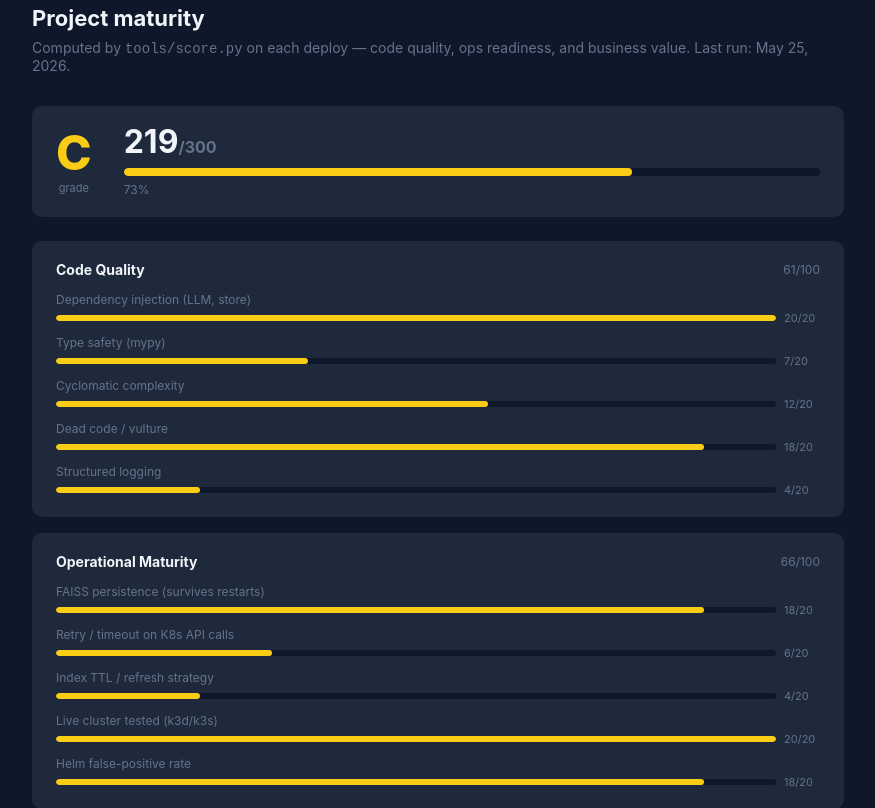
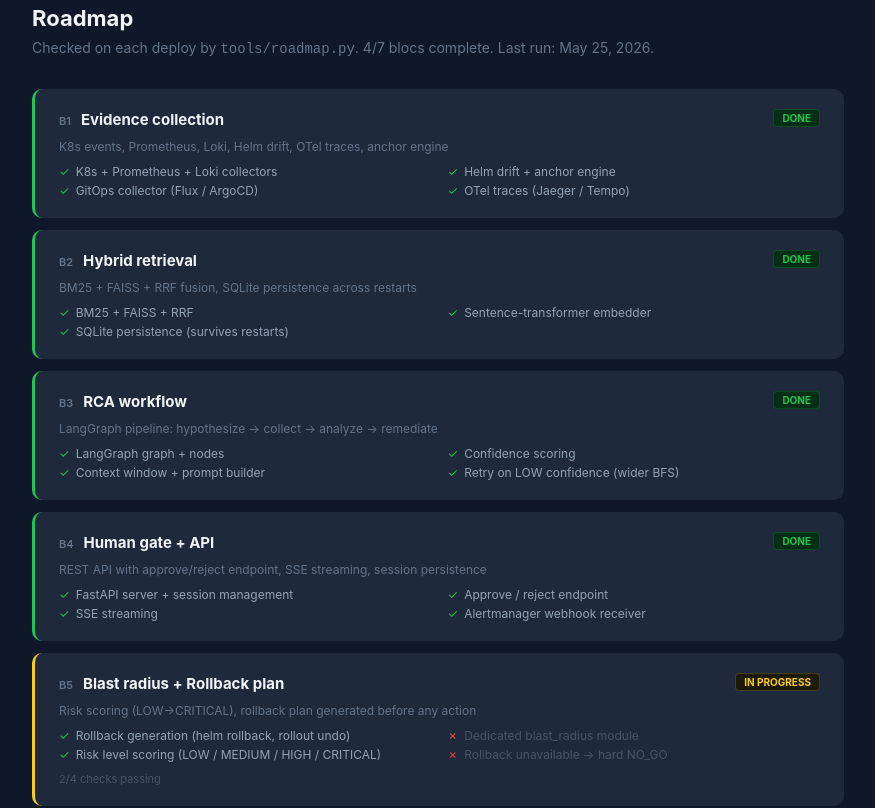
Before and after one commit to a1h8/kube-verdict, a React (Vite) app in the folder dashboard/: page / in a window 1280 px wide. Shown: the part 3780-4588 px from the top of the page, without its empty margins (202-1077 px from the left). Built offline with nearby package versions, Linux system fonts and the light colour scheme.

Commit message:
feat(dashboard): replace scorecard with deterministic roadmap (B1–B7) (#41)

```diff
--- a/dashboard/src/App.jsx
+++ b/dashboard/src/App.jsx
@@ -1,5 +1,5 @@
 import { useState } from "react";
-import SCORES_DATA from "./scores.json";
+import ROADMAP_DATA from "./roadmap.json";
 
 // ── constants ──────────────────────────────────────────────────────────────────
 
@@ -85,25 +85,12 @@ const INCIDENT_SUMMARY = `══════════════════
   Approve and apply remediation? [approve/reject]: approve
   ✓ Remediation approved — commands above should be applied.`;
 
-// ── score data (generated by tools/score.py) ──────────────────────────────────
+// ── roadmap data (generated by tools/roadmap.py) ──────────────────────────────
 
-const CATEGORIES    = SCORES_DATA.categories;
-const SCORES_DATE   = new Date(SCORES_DATA.generated_at).toLocaleDateString("en-US", {
+const ROADMAP_BLOCS = ROADMAP_DATA.blocs;
+const ROADMAP_DATE  = new Date(ROADMAP_DATA.generated_at).toLocaleDateString("en-US", {
   year: "numeric", month: "short", day: "numeric",
 });
-
-const ALL_CRITERIA = CATEGORIES.flatMap((c) => c.criteria);
-const SCORE = ALL_CRITERIA.reduce((s, c) => s + c.current, 0);
-const MAX_SCORE = ALL_CRITERIA.reduce((s, c) => s + c.max, 0);
-
-function grade(score) {
-  const pct = score / MAX_SCORE;
-  if (pct >= 0.9) return { label: "A", color: "#21c354" };
-  if (pct >= 0.75) return { label: "B", color: "#4ade80" };
-  if (pct >= 0.6) return { label: "C", color: "#facc15" };
-  if (pct >= 0.45) return { label: "D", color: "#fb923c" };
-  return { label: "F", color: "#f87171" };
-}
 
 // ── style helpers ──────────────────────────────────────────────────────────────
 
@@ -136,35 +123,6 @@ const T = {
   },
 };
 
-function Bar({ value, max, color }) {
-  const pct = Math.round((value / max) * 100);
-  return (
-    <div style={{ display: "flex", alignItems: "center", gap: 8 }}>
-      <div
-        style={{
-          flex: 1,
-          height: 6,
-          background: "#0f172a",
-          borderRadius: 3,
-          overflow: "hidden",
-        }}
-      >
-        <div
-          style={{
-            width: `${pct}%`,
-            height: "100%",
-            background: color,
-            borderRadius: 3,
-            transition: "width 0.4s ease",
-          }}
-        />
-      </div>
-      <span style={{ fontSize: 11, color: "#64748b", minWidth: 36 }}>
-        {value}/{max}
-      </span>
-    </div>
-  );
-}
 
 function Btn({ href, children, primary, external = true }) {
   const [hovered, setHovered] = useState(false);
@@ -472,120 +430,107 @@ function Limitations() {
   );
 }
 
-function ProjectMaturity() {
-  const g = grade(SCORE);
-  const pct = Math.round((SCORE / MAX_SCORE) * 100);
+const STATUS_META = {
+  DONE:        { label: "DONE",        color: "#21c354", bg: "#052e16" },
+  IN_PROGRESS: { label: "IN PROGRESS", color: "#facc15", bg: "#1c1a05" },
+  TODO:        { label: "TODO",        color: "#475569", bg: "#0f172a" },
+};
+
+function Roadmap() {
+  const done = ROADMAP_BLOCS.filter((b) => b.status === "DONE").length;
+  const total = ROADMAP_BLOCS.length;
 
   return (
     <div style={{ ...T.section, borderBottom: "1px solid #1e293b" }}>
       <div style={T.wrap}>
-        <h2 style={T.h2}>Project maturity</h2>
+        <h2 style={T.h2}>Roadmap</h2>
         <p style={T.sub}>
-          Computed by <code>tools/score.py</code> on each deploy — code quality,
-          ops readiness, and business value. Last run: {SCORES_DATE}.
+          Checked on each deploy by <code>tools/roadmap.py</code>. {done}/{total} blocs
+          complete. Last run: {ROADMAP_DATE}.
         </p>
 
-        <div
-          style={{
-            display: "flex",
-            alignItems: "center",
-            gap: 32,
-            ...T.card,
-            marginBottom: 24,
-          }}
-        >
-          <div style={{ textAlign: "center" }}>
-            <div
-              style={{
-                fontSize: 48,
-                fontWeight: 800,
-                color: g.color,
-                lineHeight: 1,
-              }}
-            >
-              {g.label}
-            </div>
-            <div style={{ fontSize: 11, color: "#64748b", marginTop: 4 }}>
-              grade
-            </div>
-          </div>
-          <div style={{ flex: 1 }}>
-            <div
-              style={{
-                fontSize: 32,
-                fontWeight: 700,
-                color: "#f1f5f9",
-                lineHeight: 1,
-              }}
-            >
-              {SCORE}
-              <span style={{ fontSize: 16, color: "#64748b" }}>
-                /{MAX_SCORE}
-              </span>
-            </div>
-            <div style={{ marginTop: 10 }}>
+        <div style={{ display: "grid", gap: 12 }}>
+          {ROADMAP_BLOCS.map((bloc) => {
+            const meta    = STATUS_META[bloc.status];
+            const passed  = bloc.checks.filter((c) => c.done).length;
+            return (
               <div
+                key={bloc.id}
                 style={{
-                  height: 8,
-                  background: "#0f172a",
-                  borderRadius: 4,
-                  overflow: "hidden",
+                  ...T.card,
+                  borderLeft: `3px solid ${meta.color}`,
                 }}
               >
                 <div
                   style={{
-                    width: `${pct}%`,
-                    height: "100%",
-                    background: g.color,
-                    borderRadius: 4,
-                  }}
-                />
-              </div>
-              <div style={{ fontSize: 12, color: "#64748b", marginTop: 6 }}>
-                {pct}%
-              </div>
-            </div>
-          </div>
-        </div>
-
-        <div style={{ display: "grid", gap: 16 }}>
-          {CATEGORIES.map((cat) => {
-            const catScore = cat.criteria.reduce((s, c) => s + c.current, 0);
-            return (
-              <div key={cat.name} style={T.card}>
-                <div
-                  style={{
                     display: "flex",
+                    alignItems: "flex-start",
                     justifyContent: "space-between",
-                    alignItems: "center",
-                    marginBottom: 14,
+                    gap: 12,
+                    marginBottom: 10,
                   }}
                 >
+                  <div>
+                    <span style={{ fontSize: 11, color: "#64748b", fontWeight: 600 }}>
+                      {bloc.id}
+                    </span>
+                    <span
+                      style={{
+                        fontSize: 15,
+                        fontWeight: 700,
+                        color: "#f1f5f9",
+                        marginLeft: 10,
+                      }}
+                    >
+                      {bloc.title}
+                    </span>
+                  </div>
                   <span
-                    style={{ fontSize: 14, fontWeight: 700, color: "#f1f5f9" }}
+                    style={{
+                      fontSize: 10,
+                      fontWeight: 700,
+                      padding: "2px 8px",
+                      borderRadius: 4,
+                      color: meta.color,
+                      background: meta.bg,
+                      border: `1px solid ${meta.color}33`,
+                      whiteSpace: "nowrap",
+                      flexShrink: 0,
+                    }}
                   >
-                    {cat.name}
-                  </span>
-                  <span style={{ fontSize: 12, color: "#64748b" }}>
-                    {catScore}/{cat.max}
+                    {meta.label}
                   </span>
                 </div>
-                <div style={{ display: "grid", gap: 10 }}>
-                  {cat.criteria.map((c) => (
-                    <div key={c.name}>
-                      <div
-                        style={{
-                          fontSize: 12,
-                          color: "#64748b",
-                          marginBottom: 4,
-                        }}
-                      >
-                        {c.name}
-                      </div>
-                      <Bar value={c.current} max={c.max} color={g.color} />
+
+                <p style={{ fontSize: 12, color: "#64748b", marginBottom: 10 }}>
+                  {bloc.description}
+                </p>
+
+                <div style={{ display: "grid", gridTemplateColumns: "1fr 1fr", gap: "4px 16px" }}>
+                  {bloc.checks.map((chk) => (
+                    <div
+                      key={chk.label}
+                      style={{
+                        display: "flex",
+                        alignItems: "center",
+                        gap: 6,
+                        fontSize: 12,
+                        color: chk.done ? "#94a3b8" : "#475569",
+                      }}
+                    >
+                      <span style={{ color: chk.done ? "#21c354" : "#ef4444", flexShrink: 0 }}>
+                        {chk.done ? "✓" : "✗"}
+                      </span>
+                      {chk.label}
                     </div>
                   ))}
                 </div>
+
+                {bloc.status !== "DONE" && (
+                  <div style={{ fontSize: 11, color: "#475569", marginTop: 10 }}>
+                    {passed}/{bloc.checks.length} checks passing
+                  </div>
+                )}
               </div>
             );
           })}
@@ -661,7 +606,7 @@ export default function App() {
       <Scenarios />
       <HowItWorks />
       <Limitations />
-      <ProjectMaturity />
+      <Roadmap />
       <Footer />
     </div>
   );
--- /dev/null
+++ b/dashboard/src/roadmap.json
@@ -0,0 +1,169 @@
+{
+  "generated_at": "2026-05-25T15:30:01.973896+00:00",
+  "blocs": [
+    {
+      "id": "B1",
+      "title": "Evidence collection",
+      "description": "K8s events, Prometheus, Loki, Helm drift, OTel traces, anchor engine",
+      "checks": [
+        {
+          "label": "K8s + Prometheus + Loki collectors",
+          "done": true
+        },
+        {
+          "label": "Helm drift + anchor engine",
+          "done": true
+        },
+        {
+          "label": "GitOps collector (Flux / ArgoCD)",
+          "done": true
+        },
+        {
+          "label": "OTel traces (Jaeger / Tempo)",
+          "done": true
+        }
+      ],
+      "status": "DONE"
+    },
+    {
+      "id": "B2",
+      "title": "Hybrid retrieval",
+      "description": "BM25 + FAISS + RRF fusion, SQLite persistence across restarts",
+      "checks": [
+        {
+          "label": "BM25 + FAISS + RRF",
+          "done": true
+        },
+        {
+          "label": "Sentence-transformer embedder",
+          "done": true
+        },
+        {
+          "label": "SQLite persistence (survives restarts)",
+          "done": true
+        }
+      ],
+      "status": "DONE"
+    },
+    {
+      "id": "B3",
+      "title": "RCA workflow",
+      "description": "LangGraph pipeline: hypothesize \u2192 collect \u2192 analyze \u2192 remediate",
+      "checks": [
+        {
+          "label": "LangGraph graph + nodes",
+          "done": true
+        },
+        {
+          "label": "Confidence scoring",
+          "done": true
+        },
+        {
+          "label": "Context window + prompt builder",
+          "done": true
+        },
+        {
+          "label": "Retry on LOW confidence (wider BFS)",
+          "done": true
+        }
+      ],
+      "status": "DONE"
+    },
+    {
+      "id": "B4",
+      "title": "Human gate + API",
+      "description": "REST API with approve/reject endpoint, SSE streaming, session persistence",
+      "checks": [
+        {
+          "label": "FastAPI server + session management",
+          "done": true
+        },
+        {
+          "label": "Approve / reject endpoint",
+          "done": true
+        },
+        {
+          "label": "SSE streaming",
+          "done": true
+        },
+        {
+          "label": "Alertmanager webhook receiver",
+          "done": true
+        }
+      ],
+      "status": "DONE"
+    },
+    {
+      "id": "B5",
+      "title": "Blast radius + Rollback plan",
+      "description": "Risk scoring (LOW\u2192CRITICAL), rollback plan generated before any action",
+      "checks": [
+        {
+          "label": "Rollback generation (helm rollback, rollout undo)",
+          "done": true
+        },
+        {
+          "label": "Dedicated blast_radius module",
+          "done": false
+        },
+        {
+          "label": "Risk level scoring (LOW / MEDIUM / HIGH / CRITICAL)",
+          "done": true
+        },
+        {
+          "label": "Rollback unavailable \u2192 hard NO_GO",
+          "done": false
+        }
+      ],
+      "status": "IN_PROGRESS"
+    },
+    {
+      "id": "B6",
+      "title": "Decision Engine",
+      "description": "Beam search paths, Monte Carlo stability, policy gate AUTO / HUMAN_REVIEW / NO_GO",
+      "checks": [
+        {
+          "label": "Beam search + path state machine",
+          "done": false
+        },
+        {
+          "label": "Monte Carlo stability (n=200 sims)",
+          "done": false
+        },
+        {
+          "label": "Policy gate (AUTO / HUMAN_REVIEW / NO_GO)",
+          "done": false
+        },
+        {
+          "label": "Template catalog (community runbooks)",
+          "done": false
+        }
+      ],
+      "status": "TODO"
+    },
+    {
+      "id": "B7",
+      "title": "Distribution",
+      "description": "Helm chart, Artifact Hub listing, one-command quickstart",
+      "checks": [
+        {
+          "label": "Helm chart (Chart.yaml + values.yaml)",
+          "done": true
+        },
+        {
+          "label": "Demo cluster setup (k3d)",
+          "done": true
+        },
+        {
+          "label": "Published to Artifact Hub",
+          "done": false
+        },
+        {
+          "label": "Quickstart < 30 min documented",
+          "done": true
+        }
+      ],
+      "status": "IN_PROGRESS"
+    }
+  ]
+}
```
Also changed, not shown: 1 other file (tests, documents, lock files or other folders).
